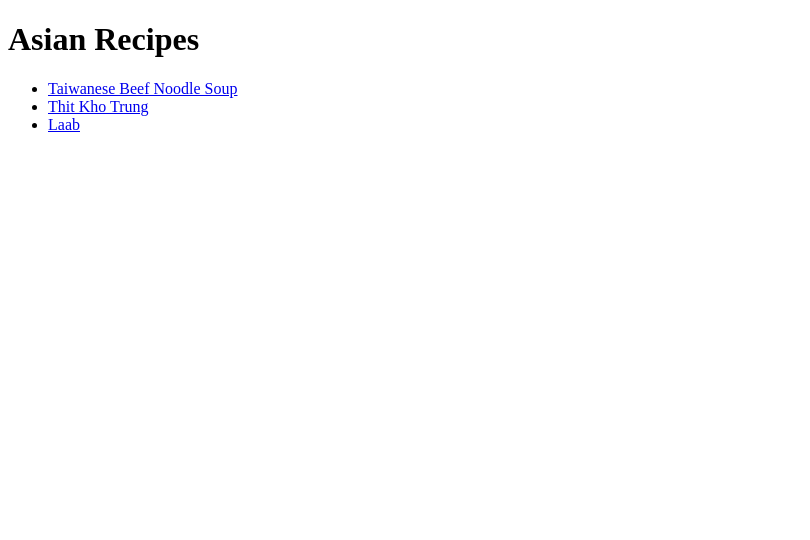
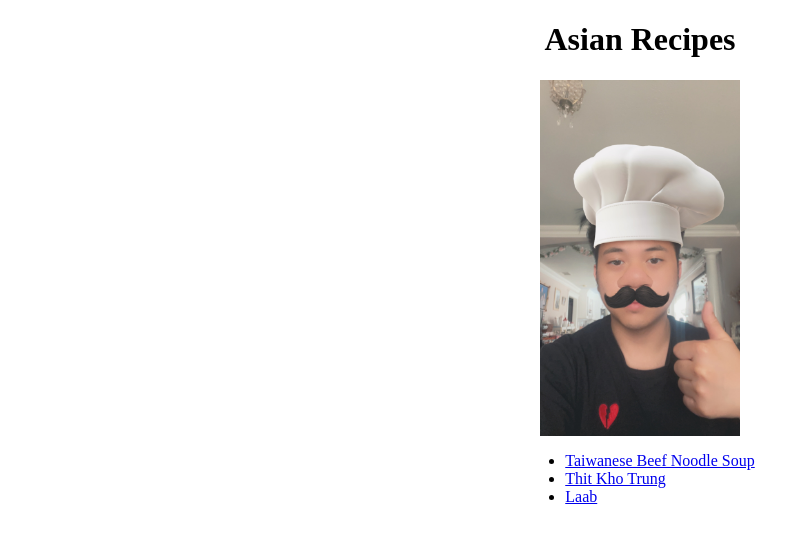
Before and after one commit to VinnyYip/odin-recipes, a plain HTML site: page index.html in a window 1280 px wide. Shown: the whole page, without its empty margins (0-810 px from the left). Drawn offline with Linux system fonts and the light colour scheme.

Commit message:
Pushing everything to Git so I can work on my PC through VM

```diff
--- a/index.html
+++ b/index.html
@@ -3,14 +3,18 @@
     <head>
         <meta charset="UTF-8">
         <title>Recipes</title>
+        <link rel="stylesheet" href="styles.css">
     </head>
 
     <body>
         <h1>Asian Recipes</h1>
-        <ul>
-            <li><a href="recipes/tbns.html">Taiwanese Beef Noodle Soup</a></li>
-            <li><a href="recipes/tkt.html">Thit Kho Trung</a></li>
-            <li><a href="recipes/laab.html">Laab</a></li>
-        </ul>
+        <img src="IMG_3711.JPG" alt="chefvinny">
+        <div class="container">
+            <ul class="list ">
+                <li class="tbns"><a href="recipes/tbns.html">Taiwanese Beef Noodle Soup</a></li>
+                <li class="tkt"><a href="recipes/tkt.html">Thit Kho Trung</a></li>
+                <li class="laab"><a href="recipes/laab.html">Laab</a></li>
+            </ul>
+        </div>
     </body>
 </html>
--- a/styles.css
+++ b/styles.css
@@ -0,0 +1,19 @@
+h1{
+    text-align: center;
+}
+img{
+    height:auto;
+    width: 200px;
+    margin-left: auto;
+    margin-right: auto;
+    display: block;
+}
+
+div.container{
+    text-align: center;
+}
+
+.list{
+    display: inline-block;
+    text-align: left;
+}
```
Also changed, not shown: recipes/laab.html (+1 -0 lines), recipes/tbns.html (+1 -0 lines), IMG_3711.JPG (added).
